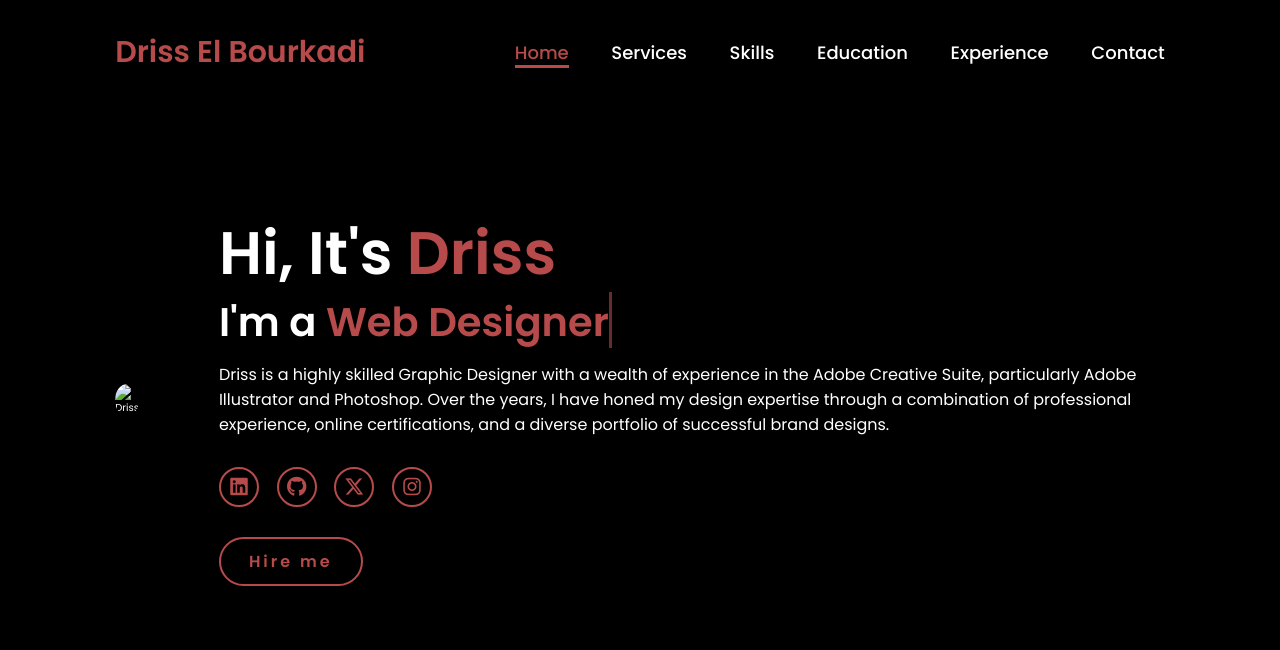
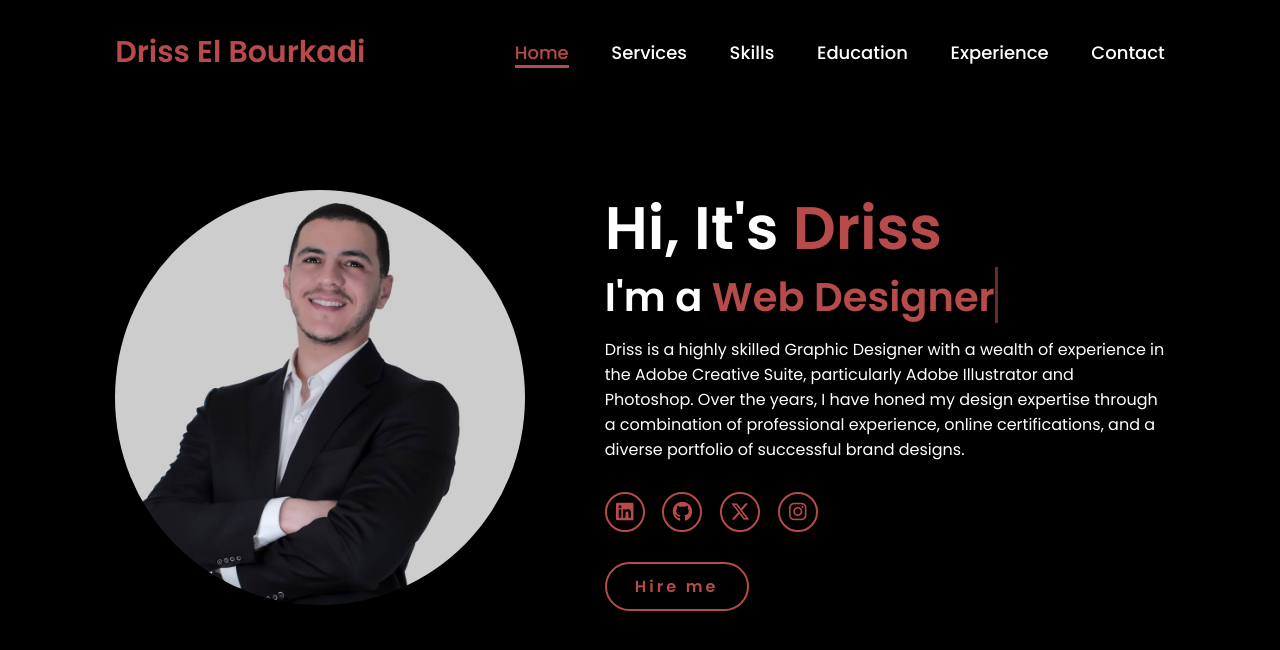
Before and after one commit to 0dayXx/Driss-El-Bourkkadi, a plain HTML site: page index.html in a window 1280 px wide. Drawn offline with Linux system fonts and the light colour scheme; the site is published under a folder, as on GitHub Pages, so addresses that start at the root find nothing.

Commit message:
Update index.html

```diff
--- a/index.html
+++ b/index.html
@@ -23,7 +23,7 @@
     </header>
     <section class="home">
         <div class="home-img">
-            <img src="/images/Driss.jpg" alt="Driss">
+            <img src="images/Driss.jpg" alt="Driss">
         </div>
         <div class="home-content">
             <h1>Hi, It's <span>Driss</span></h1>
```
